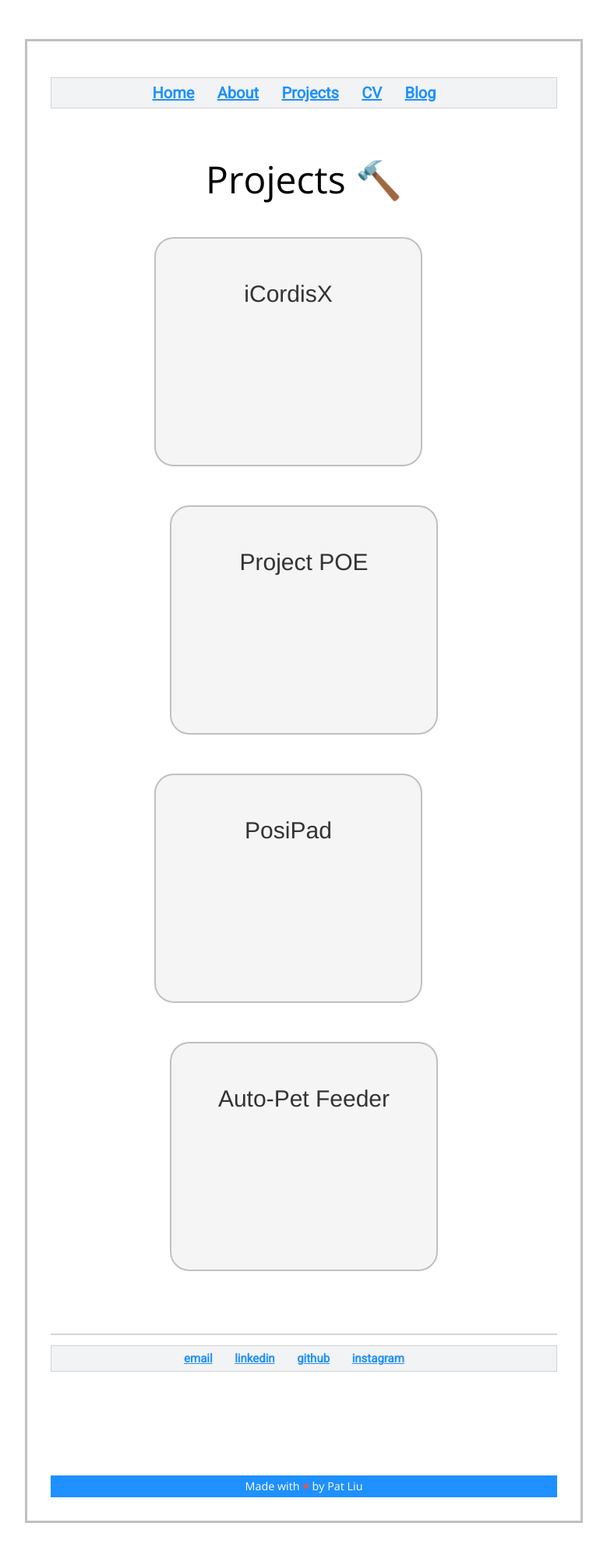
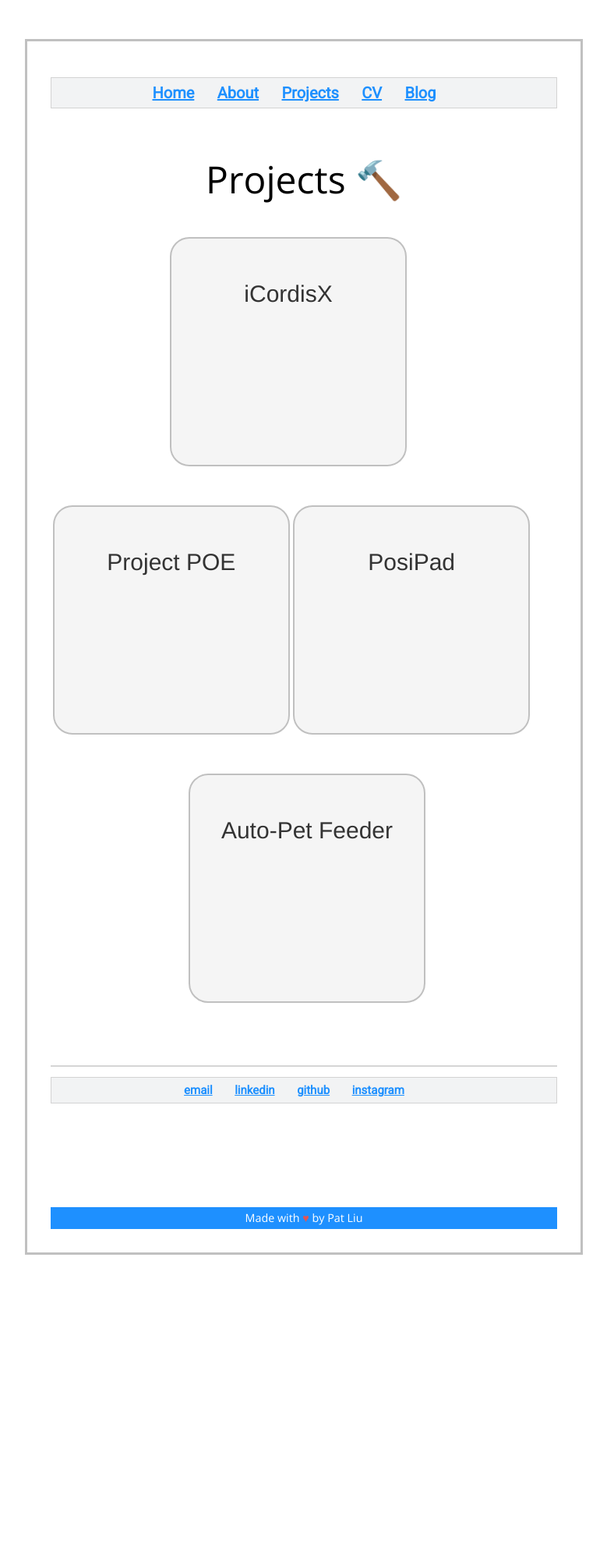
Before and after one commit to pat-liu/WebsiteV1, a Jekyll site: the page built from projects/index.html, in a window 1280 px wide. Shown: the whole page at 78% size, without its empty margins (250-1029 px from the left). Built offline with Jekyll 4.4.1, drawn with Linux system fonts in a browser that asks for light colours; after the commit the page ends 1659 px from its top, so only the background shows below that.

Commit message:
Update main.css

```diff
--- a/css/main.css
+++ b/css/main.css
@@ -185,7 +185,7 @@ img.pfp {
     border-radius: 25px;
     border: 2px solid #C0C0C0 ;
     padding: 20px;
-    width: 300px;
+    width: 40%;
     height: 250px;
     background-color:whitesmoke;
     display: inline-block;
```
